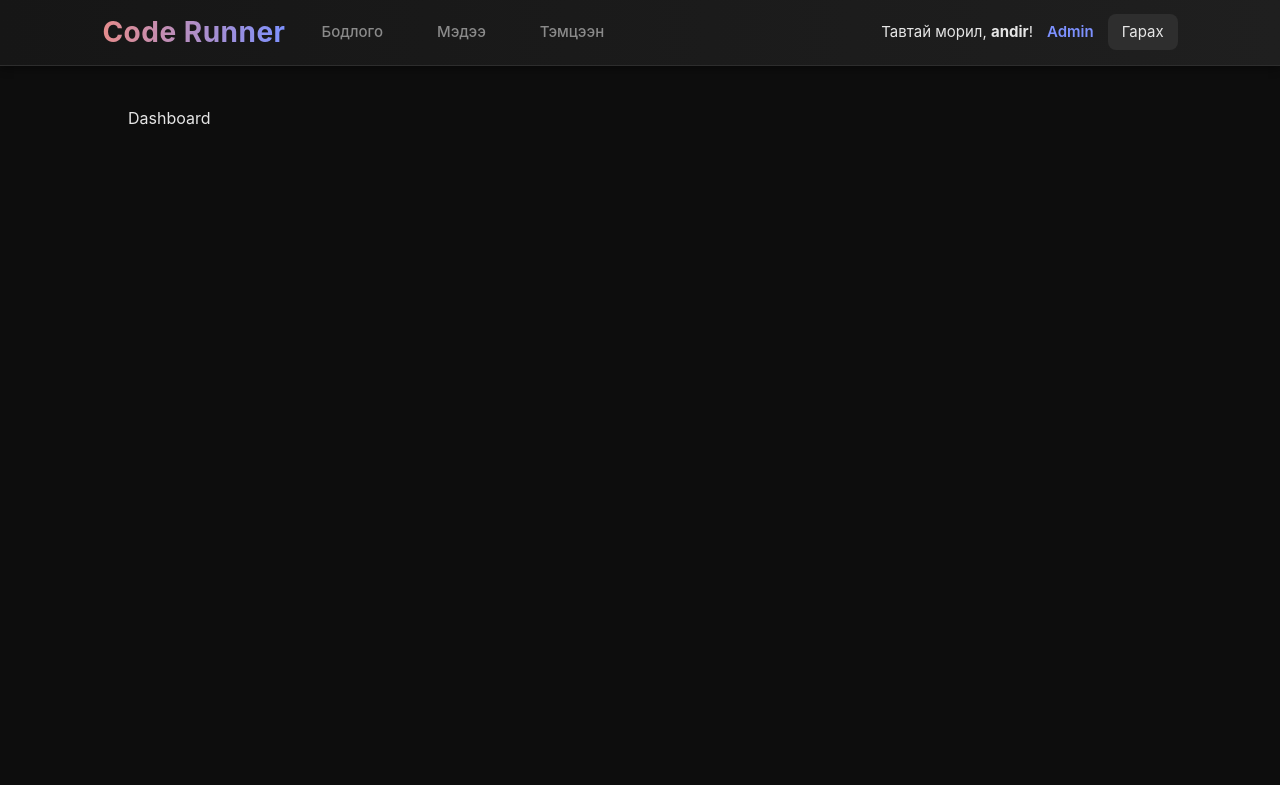
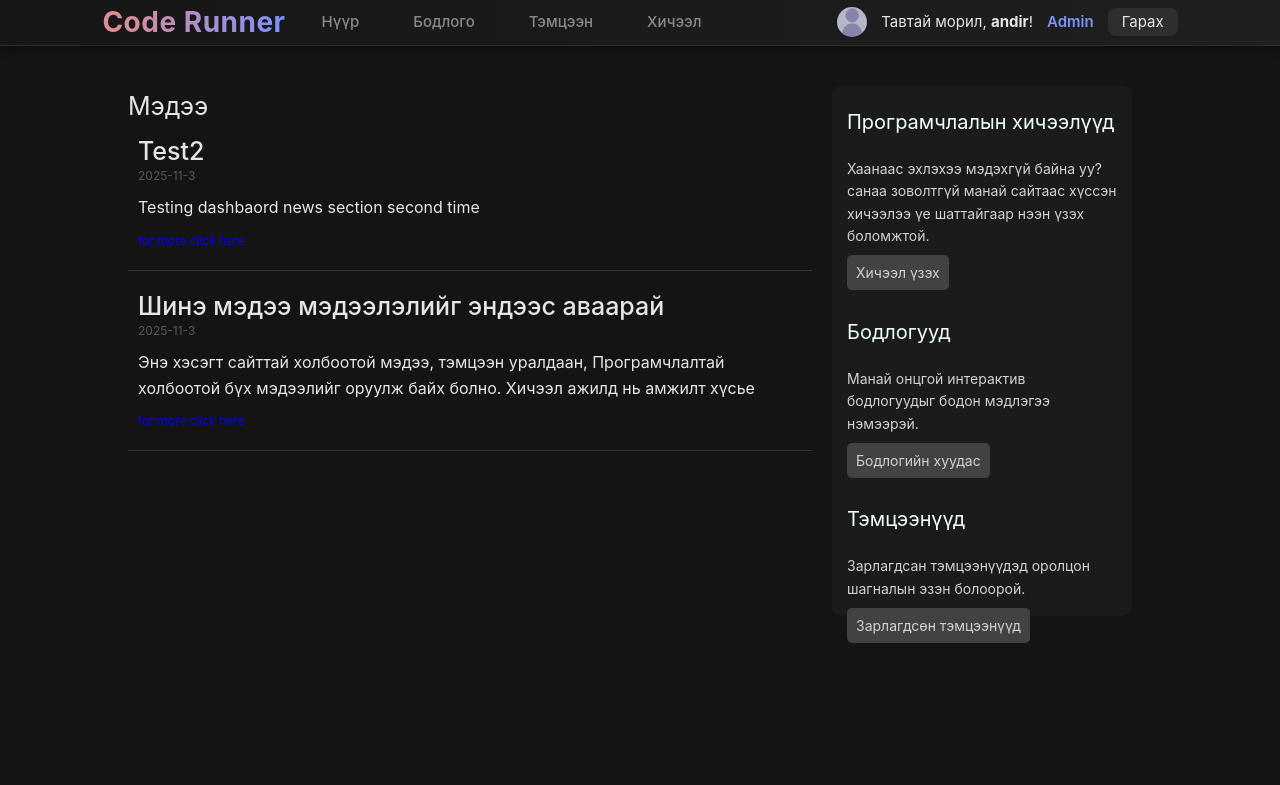
Before and after one commit to Tiez/DiplomaProject, a Flask app: page / in a window 1280 px wide. Shown: the top 785 px of the page. Run offline with Flask 3, Linux system fonts and the light colour scheme; a user stored in the database is signed in; data comes from the database, SQL or seed files in the repository; both versions use the stored data as it was after the commit.

Commit message:
Added dashbaord and polished base header

```diff
--- a/run.py
+++ b/run.py
@@ -96,7 +96,10 @@
 def dashboard():
 
     if current_user.is_authenticated:
-        return render_template("Dashboard.html")
+        conn = get_db_connection()
+        articles = conn.execute("SELECT * FROM news").fetchall()
+        conn.close()
+        return render_template("Dashboard.html", articles=articles)
     else:
         return render_template("Homepage.html")
 
@@ -145,6 +148,22 @@
     logout_user()
     flash("Logged out", "info")
     return redirect(url_for("login"))
+
+
+
+
+
+@app.route("/profile/<int:id>")
+def profile(id):
+    return render_template("UserProfile.html")
+
+
+@app.route("/problemsheet")
+def problemsheet():
+    return render_template("ProblemSheet.html")
+
+
+
 
 # ---------------------- Home ----------------------
 @app.route("/problem")
--- a/templates/Dashboard.html
+++ b/templates/Dashboard.html
@@ -1,9 +1,150 @@
 {% extends "base.html" %}
 {% block content %}
-Dashboard
+
+{% block style %}
+<style>
+    .base {
+        display: flex;
+        flex-direction: row;
+    }
+
+    .articles {
+        flex: 3;
+        min-width: 100%;
+    }
+
+    .article {
+        border-bottom: solid 0.1px rgb(52, 52, 52);
+        margin: 10px 0px 20px;
+        padding: 10px
+    }
+
+    .article-title {
+        font-size: 25px;
+        font-weight: 500;
+        margin: -15px 0px;
+    }
+
+    .article-desc {
+        font-size: 16px;
+    }
+
+    .article-link {
+        font-size: 12px;
+        margin: 10px 0px;
+        color: blue;
+    }
+
+    .article-time {
+        font-size: 12px;
+        color: rgb(89, 89, 89);
+        margin: 10px 0px;
+    }
+
+    .nav {
+        flex: 1;
+        display: flex;
+        flex-direction: column;
+        color: rgb(210, 210, 210);
+        min-width: 300px;
+        padding: 10px;
+        background-color: rgb(27, 27, 27);
+        border-radius: 10px;
+        margin: 0px 20px;
+        font-size: 14px;
+        gap: 1rem;
+        max-height: 530px
+    }
+
+    .nav-section {
+        padding: 5px;
+    }
+
+    .nav-title {
+        padding: 5px 0px;
+        font-size: 20px;
+        color: azure;
+    }
+
+    .sec-btn {
+        background-color: rgb(66, 66, 66);
+        border-radius: 5px;
+        padding: 9px;
+    }
+
+    .nav-desc {
+        padding: 15px 0px;
+    }
+
+    .news {
+        flex: 3
+    }
+</style>
+{% endblock %}
+
+
+<div class="base">
+
+    <div class="news">
+        <div style="font-size: 25px; font-weight: 400; ">Мэдээ</div>
+        <div class="articles">
+            {% for article in articles %}
 
 
 
 
+            <section class="article">
+                <div style="display: flex; flex-direction: column;">
+                    <div class="article-title"> {{ article.title }} </div>
+                    <div class="article-time">{{ article.time }}</div>
+                </div>
 
+                <div class="article-desc">{{ article.desc }}</div>
+
+                <div class="article-link"> <a href="{{ article.link }}">for more click here</a> </div>
+            </section>
+
+
+
+            {% endfor %}
+        </div>
+    </div>
+
+
+
+
+    <section class="nav">
+        <div class="nav-section">
+            <div class="nav-title">
+                Програмчлалын хичээлүүд
+            </div>
+            <div class="nav-desc">
+                Хаанаас эхлэхээ мэдэхгүй байна уу? санаа зоволтгүй манай сайтаас хүссэн хичээлээ үе шаттайгаар нээн үзэх
+                боломжтой.
+            </div>
+            <a class="sec-btn" href="">Хичээл үзэх</a>
+        </div>
+        <div class="nav-section">
+            <div class="nav-title">
+                Бодлогууд
+            </div>
+            <div class="nav-desc">
+                Манай онцгой интерактив бодлогуудыг бодон мэдлэгээ нэмээрэй.
+            </div>
+            <a class="sec-btn" href="">Бодлогийн хуудас</a>
+        </div>
+        <div class="nav-section">
+            <div class="nav-title">
+                Тэмцээнүүд
+            </div>
+            <div class="nav-desc">
+                Зарлагдсан тэмцээнүүдэд оролцон шагналын эзэн болоорой.
+            </div>
+            <a class="sec-btn" href="">Зарлагдсөн тэмцээнүүд</a>
+        </div>
+
+
+</div>
+</section>
+</div>
 {% endblock %}
--- a/templates/Homepage.html
+++ b/templates/Homepage.html
@@ -235,9 +235,9 @@
         <nav>
             <div class="nav-left">
                 <div class="title">Code Runner</div>
-                <a class="nav-btn" href="/">Бодлого</a>
+                <!-- <a class="nav-btn" href="/">Бодлого</a>
                 <a class="nav-btn" href="/news">Мэдээ</a>
-                <a class="nav-btn" href="/contests">Тэмцээн</a>
+                <a class="nav-btn" href="/contests">Тэмцээн</a> -->
             </div>
             <div class="user-info">
                 <a class="nav-btn-sign" href="/login">Нэвтрэх</a>
--- a/templates/base.html
+++ b/templates/base.html
@@ -20,7 +20,7 @@
         }
 
         body {
-            background-color: #0d0d0d;
+            background-color: #141414;
             color: #e6e6e6;
             font-family: 'Inter', 'Segoe UI', sans-serif;
             line-height: 1.6;
@@ -39,7 +39,7 @@
             position: sticky;
             top: 0;
             z-index: 100;
-            padding: 10px 8%;
+            padding: 0px 8%;
         }
 
         nav {
@@ -80,10 +80,6 @@
             color: #cccccc;
         }
 
-        .nav-btn:active {
-            transform: translateY(0);
-            box-shadow: 0 2px 6px rgba(125, 145, 255, 0.25);
-        }
 
         /* ====== User Info Section ====== */
         .user-info {
@@ -100,7 +96,7 @@
 
         .logout-link {
             background-color: #2e2e2e;
-            padding: 6px 14px;
+            padding: 2px 14px;
             border-radius: 8px;
             transition: background 0.2s ease;
         }
@@ -123,12 +119,19 @@
             <div class="nav-left">
                 <div class="title">Code Runner</div>
 
-                <a class="nav-btn" href="{{ url_for('index') }}">Бодлого</a>
-                <a class="nav-btn" href="{{ url_for('adminSystem') }}">Мэдээ</a>
+                <a class="nav-btn" href="{{ url_for('dashboard') }}">Нүүр</a>
+                <a class="nav-btn" href="{{ url_for('problemsheet') }}">Бодлого</a>
                 <a class="nav-btn" href="{{ url_for('adminSubmissions') }}">Тэмцээн</a>
+                <a class="nav-btn" href="{{ url_for('adminSubmissions') }}">Хичээл</a>
             </div>
 
             <div class="user-info">
+
+                <a href="{{ url_for('profile', id=1) }}"><img
+                        style="border-radius: 50px; align-items: center; display: flex;" width="30"
+                        src="../static/pictures/Defaultuser.png"></a>
+
+
                 {% if current_user.is_authenticated %}
                 <span>Тавтай морил, <strong>{{ current_user.username }}</strong>!</span>
 
--- a/templates/index.html
+++ b/templates/index.html
@@ -93,7 +93,6 @@
             margin: 5px;
             border-radius: 10px;
             overflow: auto;
-            max-height: 706px;
 
         }
 
@@ -213,7 +212,7 @@
 <body>
     <!-- Problem selector bar -->
     <div id="problem-bar">
-        <label for="problem">Select Problem:</label>
+        <label for="problem">Бодлогоо сонгоно уу:</label>
         <select id="problem"></select>
     </div>
 
```
Also changed, not shown: templates/ProblemSheet.html (added, +7 -0 lines), static/pictures/Defaultuser.png (added), templates/ProblemDB.db.
